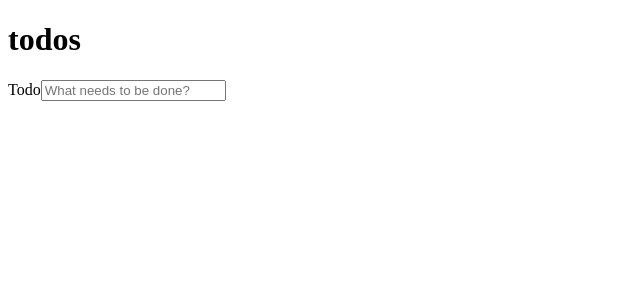
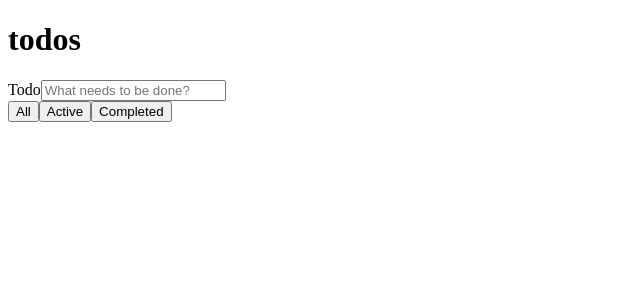
Before and after one commit to Al3x4ndr4-K/TODO-hook, a React app: page / in a window 1280 px wide. Shown: the top 300 px of the page, without its empty margins (0-640 px from the left). Built offline with nearby package versions, Linux system fonts and the light colour scheme; the HTML template or start-up script is replaced by a standard one.

Commit message:
Added Footer and Filters

```diff
--- a/src/App.jsx
+++ b/src/App.jsx
@@ -1,5 +1,6 @@
 import React, { useState } from 'react'
 
+import Footer from './components/Footer/Footer'
 import Header from './components/Header/Header'
 import NewTaskForm from './components/NewTaskForm/NewTaskForm'
 import TaskList from './components/TaskList/TaskList'
@@ -7,6 +8,9 @@ import TaskList from './components/TaskList/TaskList'
 function App() {
   const [todo, setTodo] = useState('')
   const [tasks, setTasks] = useState([])
+  const [done, setDone] = useState('')
+
+  let tasksCopy = tasks || []
 
   // console.log(tasks)
 
@@ -30,11 +34,29 @@ function App() {
     setTasks(toggle)
   }
 
+  // const editTask = (id) => {}
+
+  switch (done) {
+    case 'All':
+      tasksCopy = tasks
+      break
+    case 'Active':
+      tasksCopy = tasks.filter((task) => task.status === false)
+      break
+    case 'Completed':
+      tasksCopy = tasks.filter((task) => task.status === true)
+      break
+
+    default:
+      break
+  }
+
   return (
     <div>
       <Header />
       <NewTaskForm addTask={addTask} todo={todo} setTodo={setTodo} />
-      <TaskList tasks={tasks} deleteTask={deleteTask} toggleTask={toggleTask} />
+      <TaskList tasksCopy={tasksCopy} deleteTask={deleteTask} toggleTask={toggleTask} />
+      <Footer setDone={setDone} />
     </div>
   )
 }
--- /dev/null
+++ b/src/components/Footer/Footer.jsx
@@ -0,0 +1,11 @@
+import TasksFilter from '../TasksFilter/TasksFilter'
+
+export default function Footer({ setDone }) {
+  return (
+    <footer>
+      <div>
+        <TasksFilter setDone={setDone} />
+      </div>
+    </footer>
+  )
+}
--- a/src/components/Task/Task.jsx
+++ b/src/components/Task/Task.jsx
@@ -1,8 +1,11 @@
-export default function Task({ value, id, deleteTask, toggleTask, status }) {
+export default function Task({ value, id, deleteTask, toggleTask, status, editTask }) {
   return (
     <div>
-      <input type='checkbox' onClick={() => toggleTask(id)} />
+      <input type='checkbox' onClick={() => toggleTask(id)} defaultChecked={status} />
       <span style={status ? { textDecoration: 'line-through' } : { textDecoration: 'none' }}>{value}</span>
+      <button type='button' onClick={() => editTask(id)}>
+        Edit
+      </button>
       <button type='button' onClick={() => deleteTask(id)}>
         Delete
       </button>
--- a/src/components/TaskList/TaskList.jsx
+++ b/src/components/TaskList/TaskList.jsx
@@ -1,9 +1,9 @@
 import Task from '../Task/Task'
 
-export default function TaskList({ tasks, deleteTask, toggleTask }) {
+export default function TaskList({ tasksCopy, deleteTask, toggleTask }) {
   return (
     <>
-      {tasks.map((task) => (
+      {tasksCopy.map((task) => (
         <Task
           key={task.id}
           id={task.id}
--- /dev/null
+++ b/src/components/TasksFilter/TasksFilter.jsx
@@ -0,0 +1,15 @@
+export default function TasksFilter({ setDone }) {
+  return (
+    <>
+      <button type='button' onClick={() => setDone('All')}>
+        All
+      </button>
+      <button type='button' onClick={() => setDone('Active')}>
+        Active
+      </button>
+      <button type='button' onClick={() => setDone('Completed')}>
+        Completed
+      </button>
+    </>
+  )
+}
```
Also changed, not shown: .eslintrc.json.
